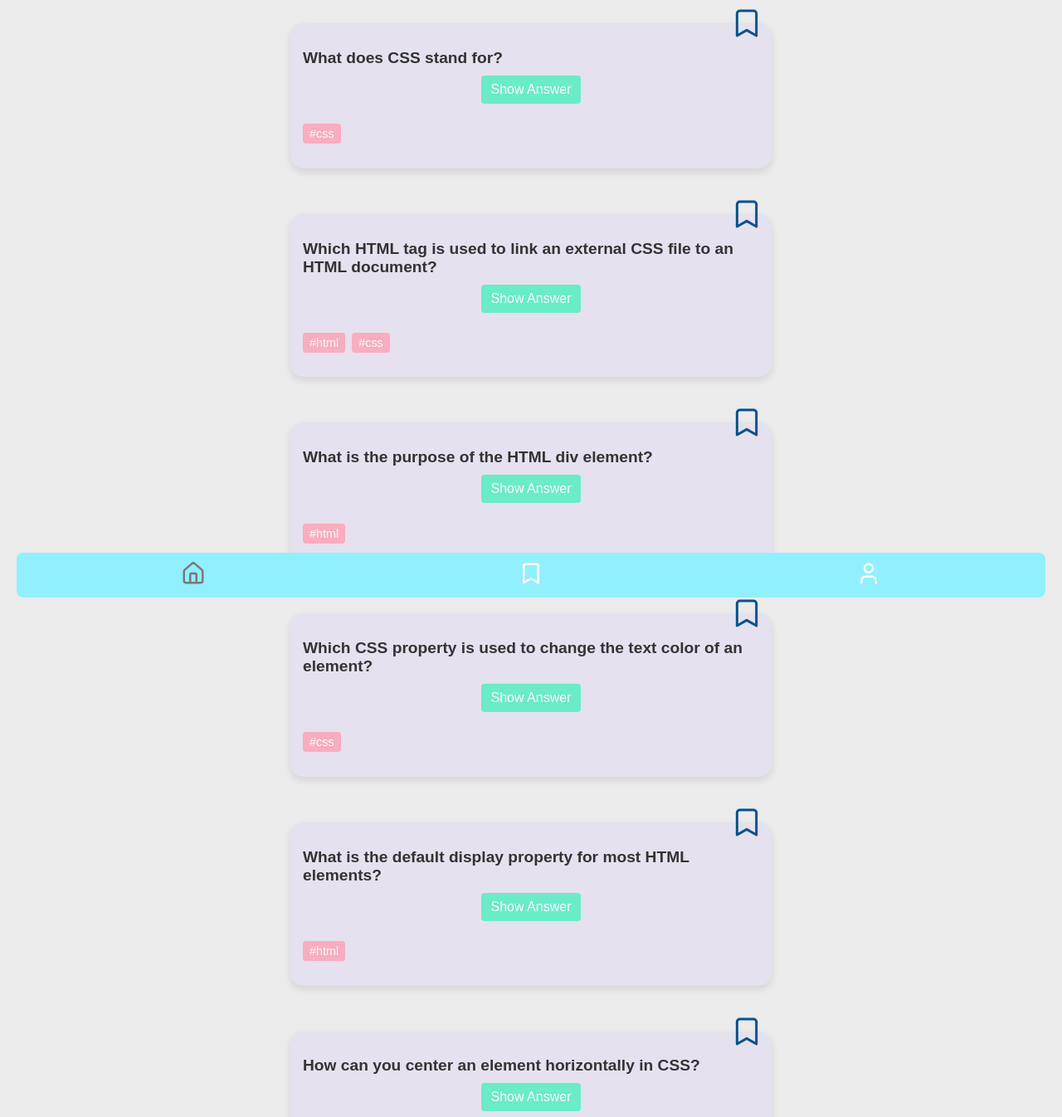
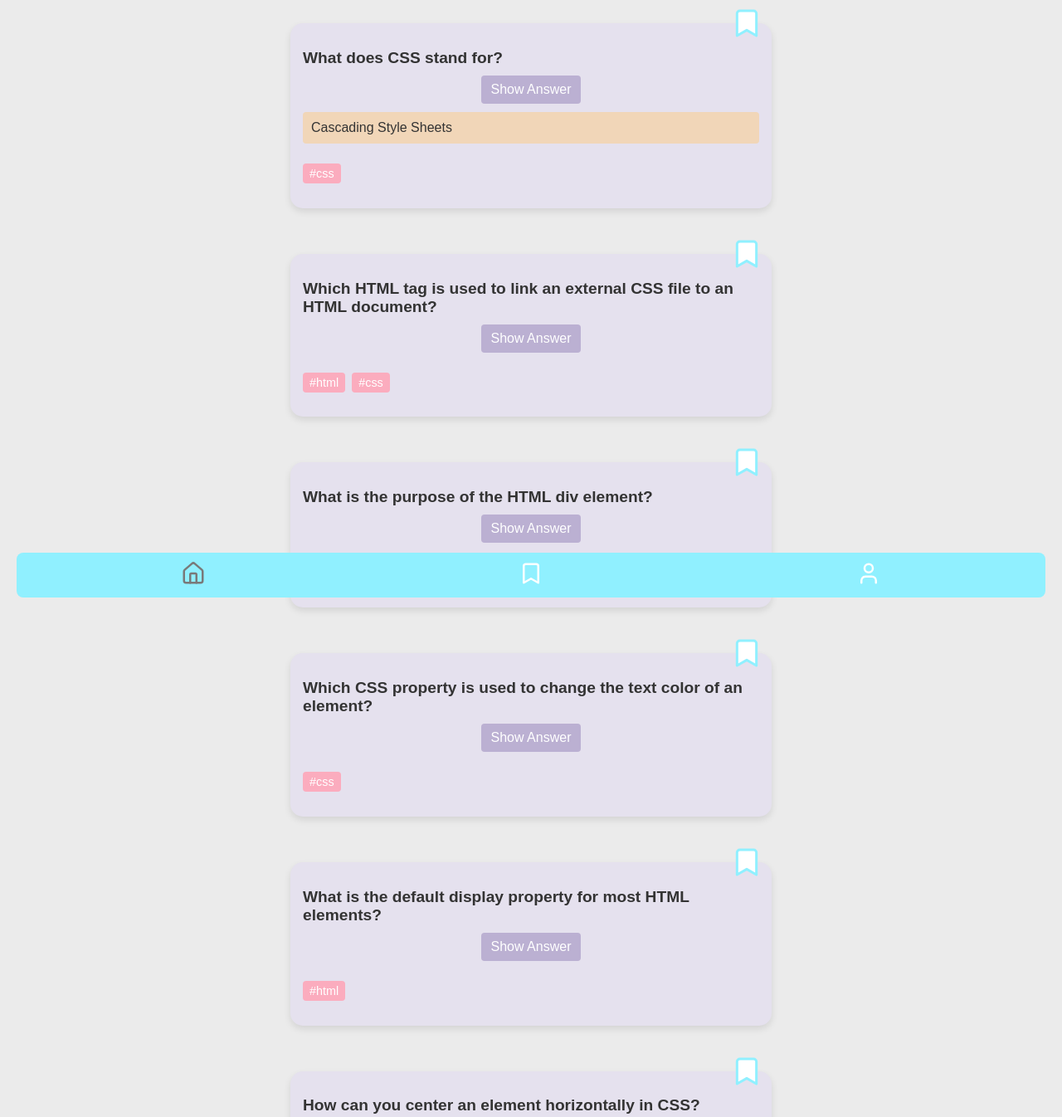
Before and after one commit to NilooBR/recap-project-1, a plain HTML site: page index.html in a window 1280 px wide. Shown: the part 80-1426 px from the top of the page at 83% size. Drawn offline with Linux system fonts and the light colour scheme.

Commit message:
changed the color of the button and turn on the answer for the first question

```diff
--- a/components/card.css
+++ b/components/card.css
@@ -48,7 +48,7 @@
   justify-content: center;
   align-items: center;
   padding: 8px 12px;
-  background-color: var(--color-aquamarine);
+  background-color: var(--color-purple);
   border: none;
   border-radius: 4px;
   cursor: pointer;
--- a/global.css
+++ b/global.css
@@ -14,6 +14,8 @@
   --color-dark-gray: #333333;
   --color-light-gray: #ebebeb;
   --color-blue: #49c8db;
+  --color-purple: #bbb0d2;
+  --color-light-purple: #f3f1f7;
 }
 
 body {
--- a/index.html
+++ b/index.html
@@ -17,8 +17,8 @@
               width="40"
               height="40"
               viewBox="0 0 24 24"
-              fill="none"
-              stroke="#005392"
+              fill="#FFFFFF"
+              stroke="var(--color-electric-blue)"
               stroke-width="1.8"
               stroke-linecap="round"
               stroke-linejoin="round"
@@ -29,7 +29,7 @@
         </div>
         <h2 class="card__question" id="question1">What does CSS stand for?</h2>
         <button class="card__button">Show Answer</button>
-        <div class="card__answer" id="answer1" hidden>
+        <div class="card__answer" id="answer1" >
           Cascading Style Sheets
         </div>
         <div class="card__tags">
@@ -45,8 +45,8 @@
               width="40"
               height="40"
               viewBox="0 0 24 24"
-              fill="none"
-              stroke="#005392"
+              fill="#FFFFFF"
+              stroke="var(--color-electric-blue)"
               stroke-width="1.8"
               stroke-linecap="round"
               stroke-linejoin="round"
@@ -75,8 +75,8 @@
               width="40"
               height="40"
               viewBox="0 0 24 24"
-              fill="none"
-              stroke="#005392"
+              fill="#FFFFFF"
+              stroke="var(--color-electric-blue)"
               stroke-width="1.8"
               stroke-linecap="round"
               stroke-linejoin="round"
@@ -105,8 +105,8 @@
               width="40"
               height="40"
               viewBox="0 0 24 24"
-              fill="none"
-              stroke="#005392"
+              fill="#FFFFFF"
+              stroke="var(--color-electric-blue)"
               stroke-width="1.8"
               stroke-linecap="round"
               stroke-linejoin="round"
@@ -133,8 +133,8 @@
               width="40"
               height="40"
               viewBox="0 0 24 24"
-              fill="none"
-              stroke="#005392"
+              fill="#FFFFFF"
+              stroke="var(--color-electric-blue)"
               stroke-width="1.8"
               stroke-linecap="round"
               stroke-linejoin="round"
@@ -161,8 +161,8 @@
               width="40"
               height="40"
               viewBox="0 0 24 24"
-              fill="none"
-              stroke="#005392"
+              fill="#FFFFFF"
+              stroke="var(--color-electric-blue)"
               stroke-width="1.8"
               stroke-linecap="round"
               stroke-linejoin="round"
@@ -191,8 +191,8 @@
               width="40"
               height="40"
               viewBox="0 0 24 24"
-              fill="none"
-              stroke="#005392"
+              fill="#FFFFFF"
+              stroke="var(--color-electric-blue)"
               stroke-width="1.8"
               stroke-linecap="round"
               stroke-linejoin="round"
@@ -220,8 +220,8 @@
               width="40"
               height="40"
               viewBox="0 0 24 24"
-              fill="none"
-              stroke="#005392"
+              fill="#FFFFFF"
+              stroke="var(--color-electric-blue)"
               stroke-width="1.8"
               stroke-linecap="round"
               stroke-linejoin="round"
@@ -248,8 +248,8 @@
               width="40"
               height="40"
               viewBox="0 0 24 24"
-              fill="none"
-              stroke="#005392"
+              fill="#FFFFFF"
+              stroke="var(--color-electric-blue)"
               stroke-width="1.8"
               stroke-linecap="round"
               stroke-linejoin="round"
@@ -277,8 +277,8 @@
               width="40"
               height="40"
               viewBox="0 0 24 24"
-              fill="none"
-              stroke="#005392"
+              fill="#FFFFFF"
+              stroke="var(--color-electric-blue)"
               stroke-width="1.8"
               stroke-linecap="round"
               stroke-linejoin="round"
```
